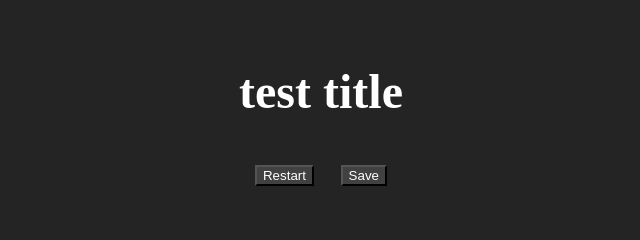
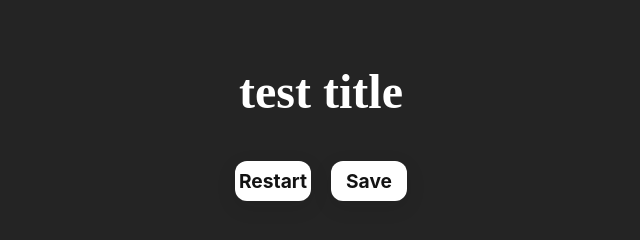
Before and after one commit to henewi/etch, a plain HTML site: page index.html in a window 1280 px wide. Shown: the whole page, without its empty margins (319-959 px from the left). Drawn offline with Linux system fonts and the light colour scheme.

Commit message:
button css

```diff
--- a/index.html
+++ b/index.html
@@ -13,8 +13,9 @@
         <h1>test title</h1>
     </div>
     <div class="menu">
-        <button id="clear">Restart</button>
-        <button id="save">Save</button>
+        <button class="button">Restart</button>
+        <button class="button" role="button">Save</button>
+
     </div>
     <div class="grid">
 
--- a/styles.css
+++ b/styles.css
@@ -33,3 +33,38 @@
     background-color: rgb(65, 65, 65);
     color: white;
 }
+
+.button {
+  align-items: center;
+  background-color: #fff;
+  border-radius: 12px;
+  box-shadow: transparent 0 0 0 3px,rgba(18, 18, 18, .1) 0 6px 20px;
+  box-sizing: border-box;
+  color: #121212;
+  cursor: pointer;
+  display: inline-flex;
+  flex: 1 1 auto;
+  font-family: Inter,sans-serif;
+  font-size: 1.2rem;
+  font-weight: 700;
+  justify-content: center;
+  line-height: 1;
+  margin: 0;
+  outline: none;
+  padding: 1rem 1.2rem;
+  text-align: center;
+  text-decoration: none;
+  transition: box-shadow .2s,-webkit-box-shadow .2s;
+  white-space: nowrap;
+  border: 0;
+  user-select: none;
+  -webkit-user-select: none;
+  touch-action: manipulation;
+  max-width: 76px;
+  max-height: 40px;
+  margin: 10px;
+}
+
+.button:hover {
+  box-shadow: #121212 0 0 0 3px, transparent 0 0 0 0;
+}
```
